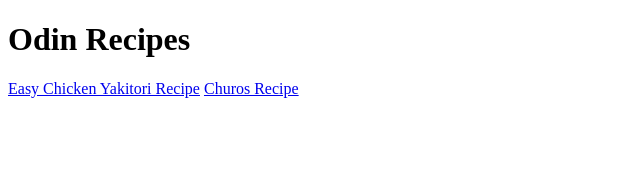
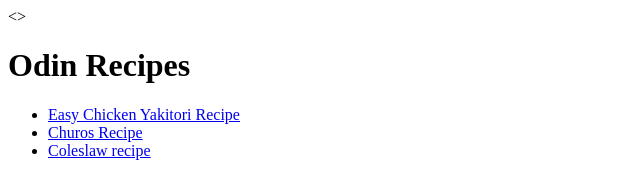
Before and after one commit to Derrek-Kimani/odin-recipes, a plain HTML site: page index.html in a window 1280 px wide. Shown: the whole page, without its empty margins (0-640 px from the left). Drawn offline with Linux system fonts and the light colour scheme.

Commit message:
Binded out my recipes on an unlinked list

```diff
--- a/index.html
+++ b/index.html
@@ -6,9 +6,12 @@
   <meta name="viewport" content="width=device-width, initial-scale=1.0">
   <title>Odin-Recipes</title>
 </head>
-<body>
+<>
   <h1>Odin Recipes</h1>
-  <a href="recipes/easychickenyakitori.html">Easy Chicken Yakitori Recipe</a>
-  <a href="recipes/churos.html">Churos Recipe</a>
+  <ul>
+  <li><a href="recipes/easychickenyakitori.html">Easy Chicken Yakitori Recipe</a></li>
+  <li> <a href="recipes/churos.html">Churos Recipe</a></li>
+  <li><a href="recipes/coleslaw.html">Coleslaw recipe</a></li>
+  </ul>
 </body>
 </html>
```
Also changed, not shown: recipes/coleslaw.html (renamed from coleslaw.html).
